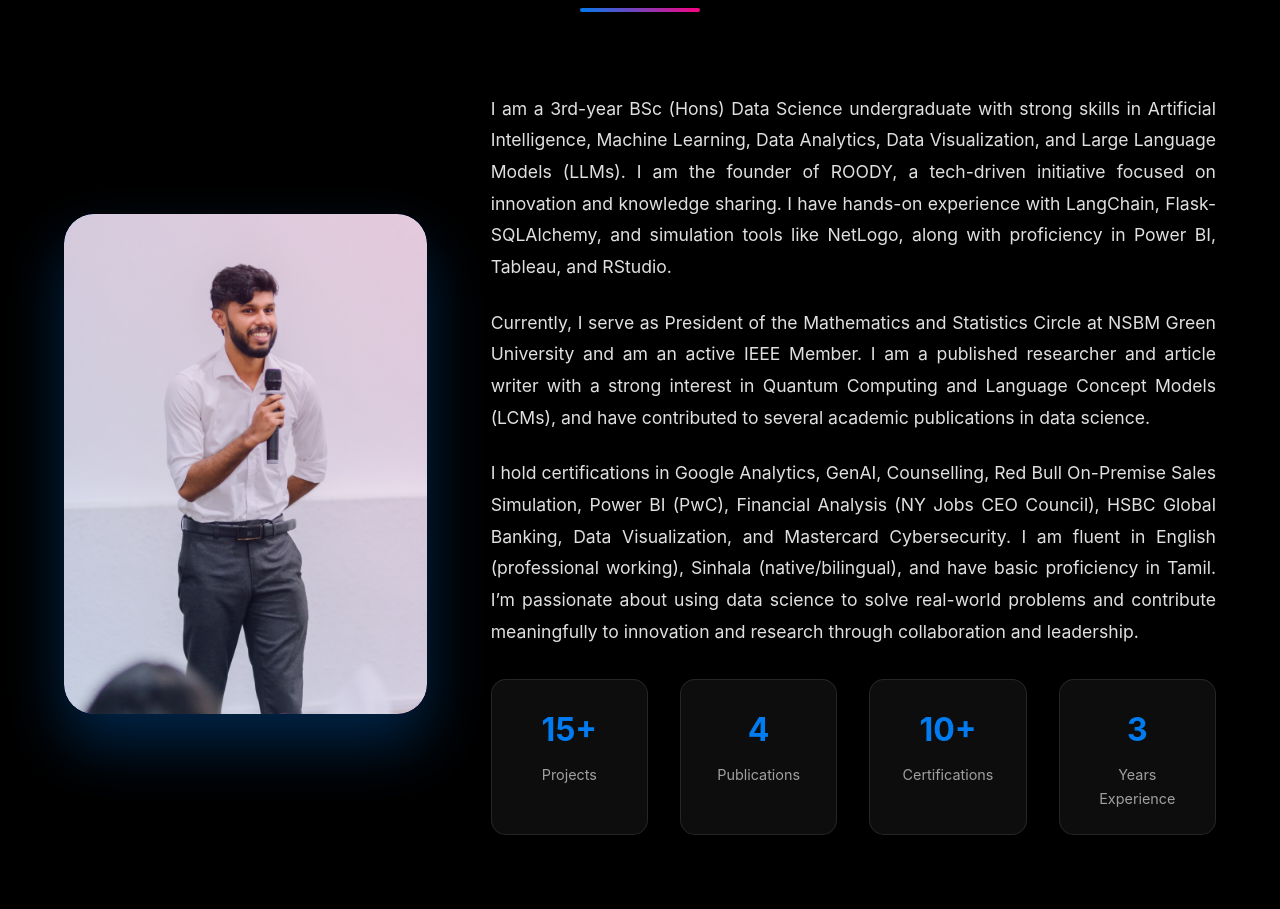
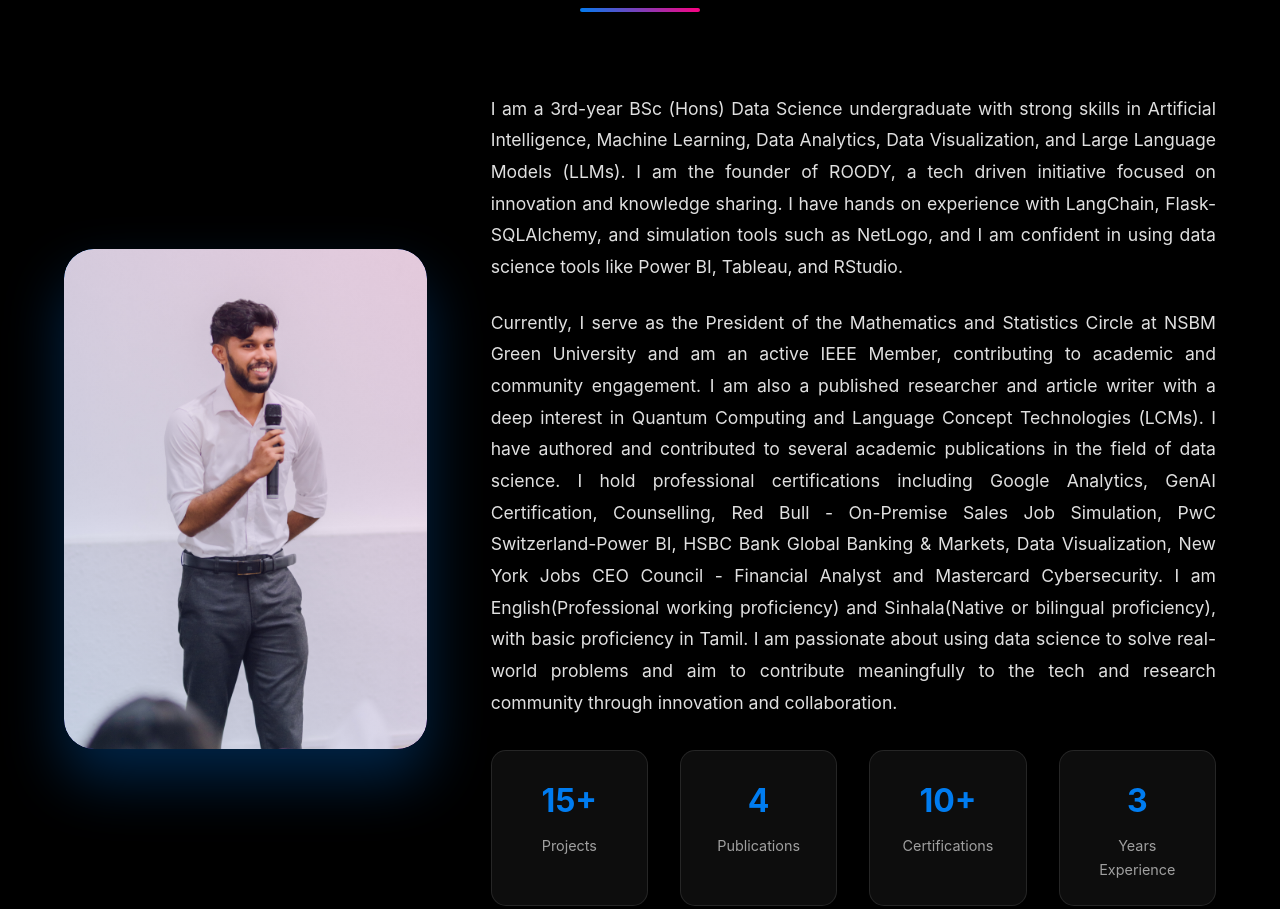
Before and after one commit to isaramadunika/isaraportfolio, a plain HTML site: page index.html in a window 1280 px wide. Shown: the part 976-1885 px from the top of the page. Drawn offline with Linux system fonts and the light colour scheme.

Commit message:
Update index.html

```diff
--- a/index.html
+++ b/index.html
@@ -1544,11 +1544,9 @@
             </div>
             <div class="about-text slide-in-right">
                 <p style="text-align: justify;">
-                    I am a 3rd-year BSc (Hons) Data Science undergraduate with strong skills in Artificial Intelligence, Machine Learning, Data Analytics, Data Visualization, and Large Language Models (LLMs). I am the founder of ROODY, a tech-driven initiative focused on innovation and knowledge sharing. I have hands-on experience with LangChain, Flask-SQLAlchemy, and simulation tools like NetLogo, along with proficiency in Power BI, Tableau, and RStudio.
+                    I am a 3rd-year BSc (Hons) Data Science undergraduate with strong skills in Artificial Intelligence, Machine Learning, Data Analytics, Data Visualization, and Large Language Models (LLMs). I am the founder of ROODY, a tech driven initiative focused on innovation and knowledge sharing. I have hands on experience with LangChain, Flask-SQLAlchemy, and simulation tools such as NetLogo, and I am confident in using data science tools like Power BI, Tableau, and RStudio.
                 <p style="text-align: justify;">
-                    Currently, I serve as President of the Mathematics and Statistics Circle at NSBM Green University and am an active IEEE Member. I am a published researcher and article writer with a strong interest in Quantum Computing and Language Concept Models (LCMs), and have contributed to several academic publications in data science.
-                <p style="text-align: justify;">
-                    I hold certifications in Google Analytics, GenAI, Counselling, Red Bull On-Premise Sales Simulation, Power BI (PwC), Financial Analysis (NY Jobs CEO Council), HSBC Global Banking, Data Visualization, and Mastercard Cybersecurity. I am fluent in English (professional working), Sinhala (native/bilingual), and have basic proficiency in Tamil. I’m passionate about using data science to solve real-world problems and contribute meaningfully to innovation and research through collaboration and leadership.
+                    Currently, I serve as the President of the Mathematics and Statistics Circle at NSBM Green University and am an active IEEE Member, contributing to academic and community engagement. I am also a published researcher and article writer with a deep interest in Quantum Computing and Language Concept Technologies (LCMs). I have authored and contributed to several academic publications in the field of data science. I hold professional certifications including Google Analytics, GenAI Certification, Counselling, Red Bull - On-Premise Sales Job Simulation, PwC Switzerland-Power BI, HSBC Bank Global Banking & Markets, Data Visualization, New York Jobs CEO Council - Financial Analyst and Mastercard Cybersecurity. I am English(Professional working proficiency) and Sinhala(Native or bilingual proficiency), with basic proficiency in Tamil. I am passionate about using data science to solve real-world problems and aim to contribute meaningfully to the tech and research community through innovation and collaboration.
                 </p>
 
                 <div class="stats-grid">
```
